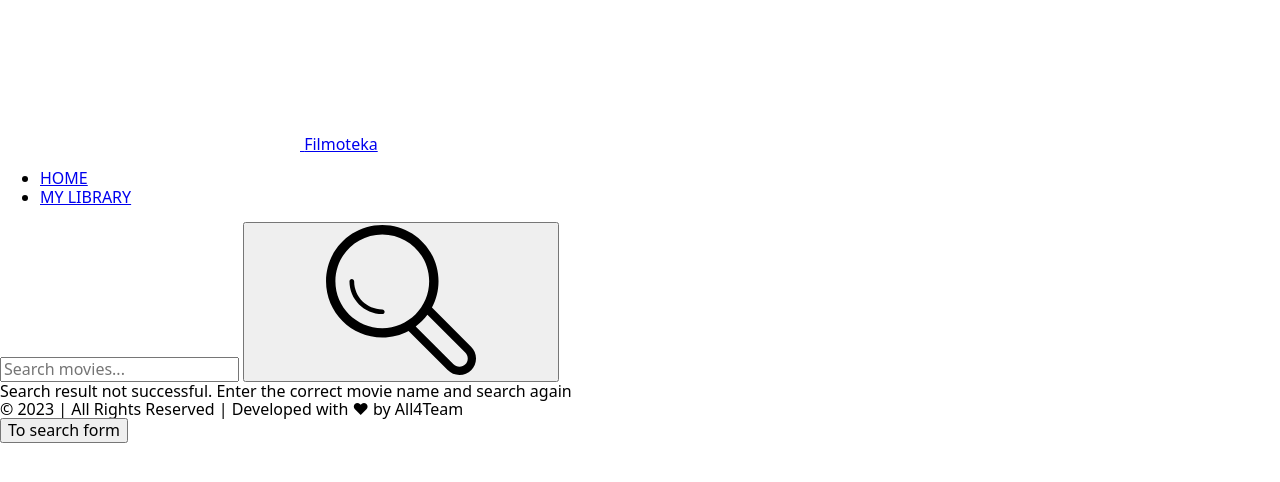
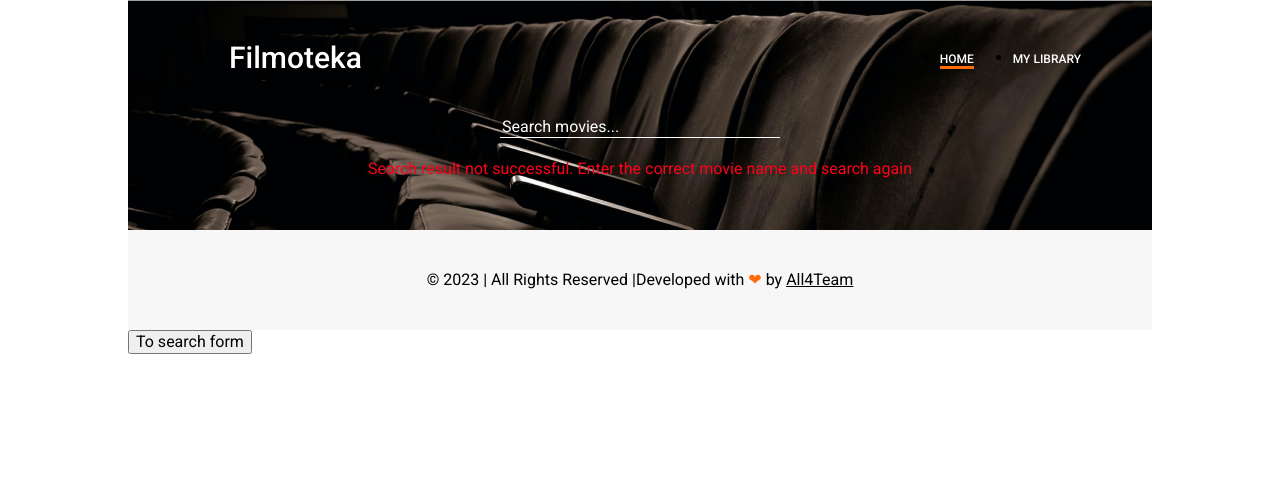
Before and after one commit to Cris8791/All4Team-Filmoteka, a website built with Parcel: page src/index_oxana.html in a window 1280 px wide. Built offline with nearby package versions, Linux system fonts and the light colour scheme; files whose address does not match are found by name.

Commit message:
commit
ultimele modificari

```diff
--- a/src/index_oxana.html
+++ b/src/index_oxana.html
@@ -14,21 +14,23 @@
       href="https://fonts.googleapis.com/css2?family=Raleway:wght@700&family=Roboto:wght@400;500&display=swap"
       rel="stylesheet"
     />
-    <link rel="stylesheet" href="css/styles.css" />
+    <link rel="stylesheet" href="./styles.css" />
   </head>
   <body>
     <header class="header-container">
       <div>
         <a href="index.html" class="logo-container">
           <svg>
-            <use href="css/images/symbol-defs.svg#icon-film"></use>
+            <use href="./images/symbol-defs.svg"></use>
           </svg>
           <span>Filmoteka</span>
         </a>
         <nav>
           <ul class="navigation-tabs">
-            <li><a href="index.html" class="link active-link">HOME</a></li>
-            <li><a href="my-library.html" class="link">MY LIBRARY</a></li>
+            <li>
+              <a href="index_oxana.html" class="link active-link">HOME</a>
+            </li>
+            <li><a href="my_library.html" class="link">MY LIBRARY</a></li>
           </ul>
         </nav>
       </div>
@@ -44,7 +46,7 @@
           />
           <button type="submit">
             <svg>
-              <use href="/css/images/symbol-defs.svg#icon-search"></use>
+              <use href="./images/symbol-defs.svg"></use>
             </svg>
           </button>
         </form>
--- a/src/styles.css
+++ b/src/styles.css
@@ -19,7 +19,7 @@ body {
   padding-right: 20px;
   height: 200px;
   background-image: linear-gradient(rgba(0, 0, 0, 0.56), rgba(0, 0, 0, 0.56)),
-    url(/css/images/background-image-mobile.png);
+    url(./images/background-image-mobile.png);
   background-size: cover;
   background-repeat: no-repeat;
 }
@@ -28,7 +28,7 @@ body {
   (min-resolution: 192dpi),
   (min-resolution: 2dppx) {
   .header-container {
-    background-image: url(/css/images/background-image-mobile-2x.png);
+    background-image: url(./images/background-image-mobile-2x.png);
   }
 }
 .header-container div {
@@ -139,14 +139,14 @@ div.form-container {
     padding-top: 41px;
     padding-left: 71px;
     padding-right: 76px;
-    background-image: url(/css/images/background-image-tablet.png);
+    background-image: url(./images/background-image-tablet.png);
   }
   @media (min-device-pixel-ratio: 2),
     (-webkit-min-device-pixel-ratio: 2),
     (min-resolution: 192dpi),
     (min-resolution: 2dppx) {
     .header-container {
-      background-image: url(../css/images/background-image-tablet-2x.png);
+      background-image: url(./images/background-image-tablet-2x.png);
     }
   }
   .logo-container {
@@ -174,14 +174,14 @@ div.form-container {
 @media (min-width: 769px) {
   .header-container {
     padding-right: 71px;
-    background-image: url(/css/images/background-image-desktop.png);
+    background-image: url(./images/background-image-desktop.png);
   }
   @media (min-device-pixel-ratio: 2),
     (-webkit-min-device-pixel-ratio: 2),
     (min-resolution: 192dpi),
     (min-resolution: 2dppx) {
     .header-container {
-      background-image: url(/css/images/background-image-desktop-2x.png);
+      background-image: url(./images/background-image-desktop-2x.png);
     }
   }
 }
```
Also changed, not shown: src/index.html (+4 -2 lines), src/my_library.html (+4 -4 lines).
